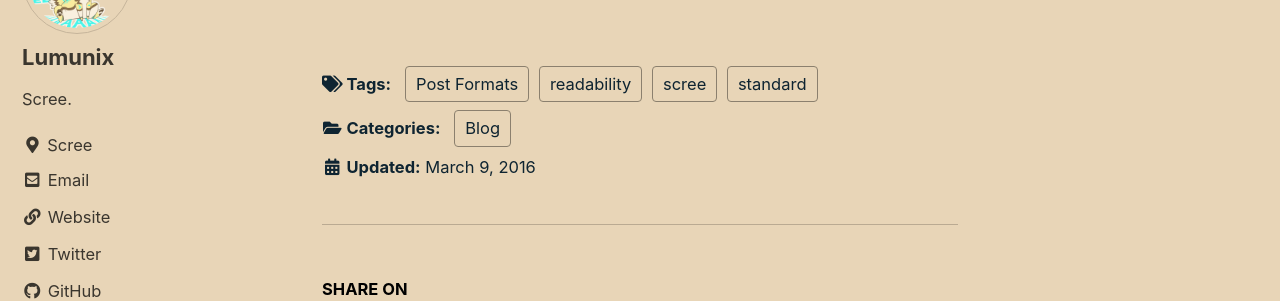
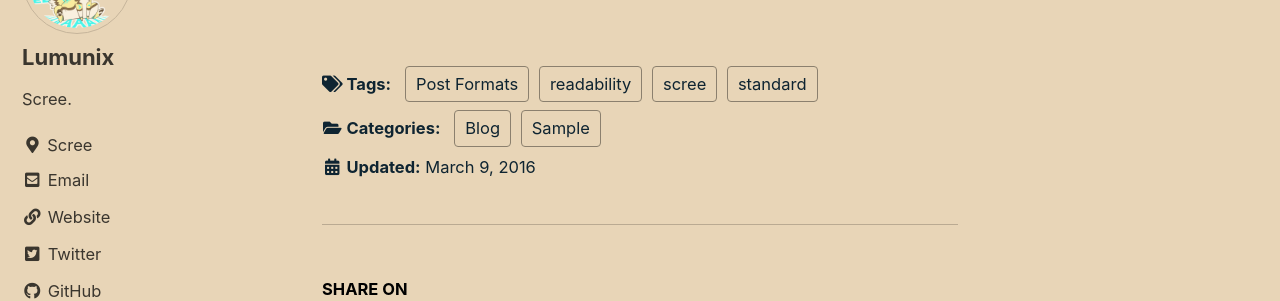
Before and after one commit to joegrover/lumunix.github.io, a Jekyll site: the page built from _posts/2010-01-07-post-modified.md, in a window 1280 px wide and 900 px high, scrolled down 479 px. Shown: the part 142-443 px from the top of the window. Built offline with Jekyll 4.4.1, drawn with Linux system fonts in a browser that asks for light colours; cached includes are drawn as plain includes.

Commit message:
Update 2010-01-07-post-modified.md

```diff
--- a/_posts/2010-01-07-post-modified.md
+++ b/_posts/2010-01-07-post-modified.md
@@ -3,6 +3,7 @@ title: "Post: Modified Date"
 last_modified_at: 2016-03-09T16:20:02-05:00
 categories:
   - Blog
+  - Sample
 tags:
   - Post Formats
   - readability
```
